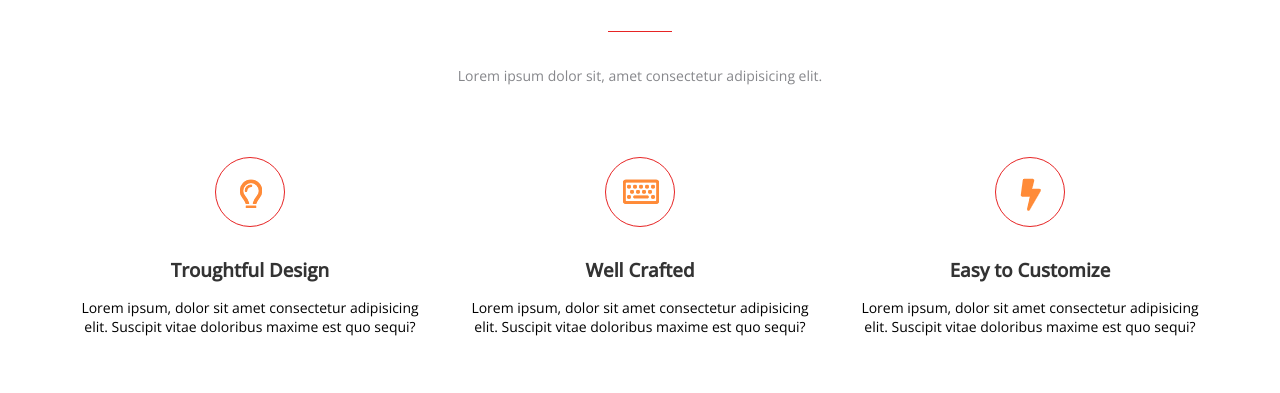
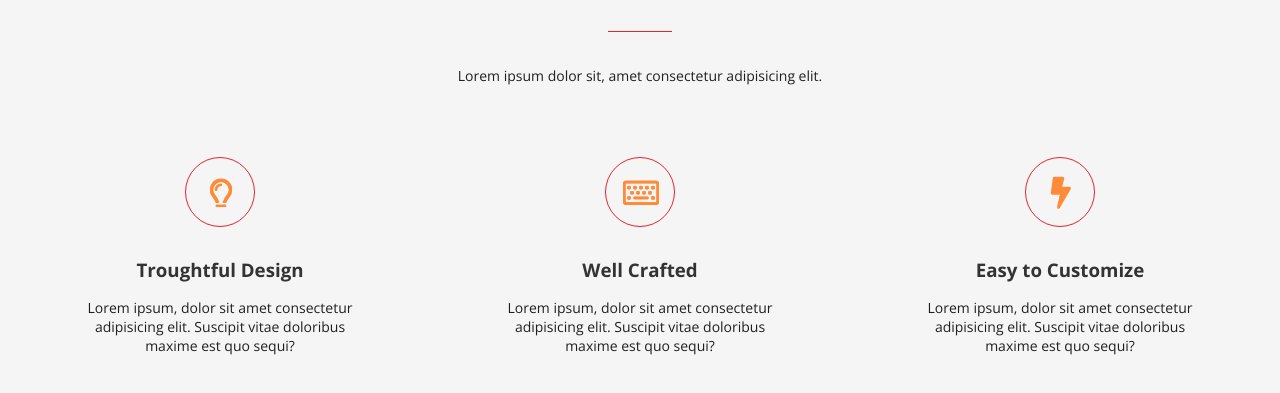
Before and after one commit to Korzun-Olga/FE25-CreateSection-Korzun-Olga, a plain HTML site: page index.html in a window 1280 px wide. Shown: the part 125-518 px from the top of the page. Drawn offline with nearby package versions, Linux system fonts and the light colour scheme.

Commit message:
awesome_final_version

```diff
--- a/css/awesome.css
+++ b/css/awesome.css
@@ -1,31 +1,35 @@
 .awesome-row {
+  max-width: 1170px;
+  margin: auto;
   display: flex;
   justify-content: space-between;
+  flex-direction: row;
+  flex-wrap: wrap;
   margin: 0 -15px;
 }
 .awesome-card {
+  width: 300px;
   margin: 72px 15px 0;
 }
-.awesome-text {
-  text-align: center;
-}
-
 .awesome-card-img {
+  height: 70px;
+  width: 70px;
   border: 1px solid #e72424;
   border-radius: 50%;
-  height: 70px;
-  width: 70px;
-  margin: 0 auto 30px;
-  background-color: #fff;
+  margin: auto;
+  display: flex;
+  justify-content: center;
 }
 .awesome-card-img img {
   margin: auto;
-  display: block;
-  margin-top: 20px;
 }
 .awesome-card-title {
+  margin-top: 30px;
   margin-bottom: 16px;
   text-align: center;
+  font-size: 20;
+  color: #333333;
+  font-family: Open Sans;
 }
 .awesome-card-text p {
   text-align: center;
--- a/css/cdn.css
+++ b/css/cdn.css
@@ -1,2 +1,2 @@
-@import url("https://fonts.googleapis.com/css2?family=Raleway&display=swap");
-@import url("https://fonts.googleapis.com/css2?family=Open+Sans:ital,wght@0,400;0,500;1,300&family=Raleway&display=swap");
+@import url("https://fonts.googleapis.com/css2?family=Open+Sans:wght@400;600;700&family=Raleway&display=swap");
+@import url("https://fonts.googleapis.com/css2?family=Open+Sans:wght@400;600;700&family=Raleway:wght@300;400&display=swap");
--- a/css/index.css
+++ b/css/index.css
@@ -8,55 +8,47 @@
   list-style: none;
   text-decoration: none;
 }
-
 .container {
   max-width: 1170px;
   padding: 0 15px;
   margin: auto;
 }
+html {
+  font-family: "Raleway", "Open Sans", sans-serif;
+}
+section {
+  padding: 80px 0;
+  background-color: #f5f5f5;
+}
+.title {
+  font-family: Raleway;
+  font-size: 36px;
+  font-weight: 400;
+  color: #212121;
+  text-align: center;
+  max-width: 650px;
+  margin: auto;
+  text-transform: uppercase;
+}
 .block {
   width: 64px;
   height: 1px;
+  background-color: #e72424;
   margin: auto;
-  background-color: #e72424;
   margin-top: 34px;
   margin-bottom: 34px;
 }
-
-html {
-  font-family: "Raleway", "Open Sans", sans-serif;
+.subtitle {
+  max-width: 650px;
+  color: #86878b;
+  margin: auto;
 }
-
-section {
-  padding: 80px 0;
-}
-
-#awesome-title {
-  color: #212121;
+.subtitle p {
   text-align: center;
-  width: 450px;
-  margin: auto;
-  font-size: 36px;
-  font-weight: 400;
-  text-transform: uppercase;
-  font-family: Raleway;
-}
-
-.awesome-card-title {
-  font-size: 20;
-  color: #333333;
-  text-align: center;
-  font-family: Open Sans;
 }
 p {
+  font-family: Open Sans;
   font-size: 14px;
   font-weight: 400;
-  color: #000000;
-  font-family: Open Sans;
+  color: #202020;
 }
-.awesome-text p {
-  color: #86878b;
-  font-weight: 400;
-  font-size: 14px;
-  font-family: Open Sans;
-}
--- a/index.html
+++ b/index.html
@@ -13,15 +13,17 @@
 
     <section class="awesome">
       <div class="container">
-        <h2 class="title" id="awesome-title">Why this is awesome</h2>
+        <h2 class="title">Why this is awesome</h2>
+        <!--тут заголовок для секции-->
 
         <div class="block"></div>
+        <!--это красная полоска под заголовком-->
 
-        <div class="awesome-text">
+        <div class="subtitle">
           <p>Lorem ipsum dolor sit, amet consectetur adipisicing elit.</p>
         </div>
-
-        <div class="awesome-row" id="awesome-row">
+        <!--далее идет секция awesome с иконками к ней применнена технология flex-->
+        <div class="awesome-row">
           <div class="awesome-card">
             <div class="awesome-card-content">
               <div class="awesome-card-img">
```
